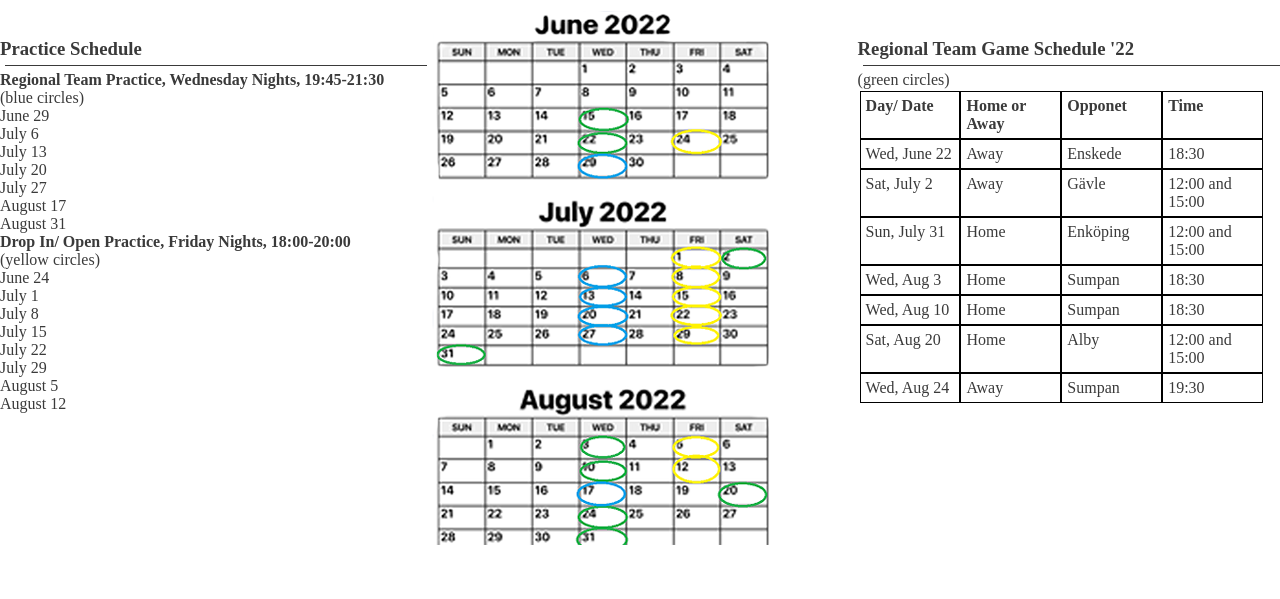
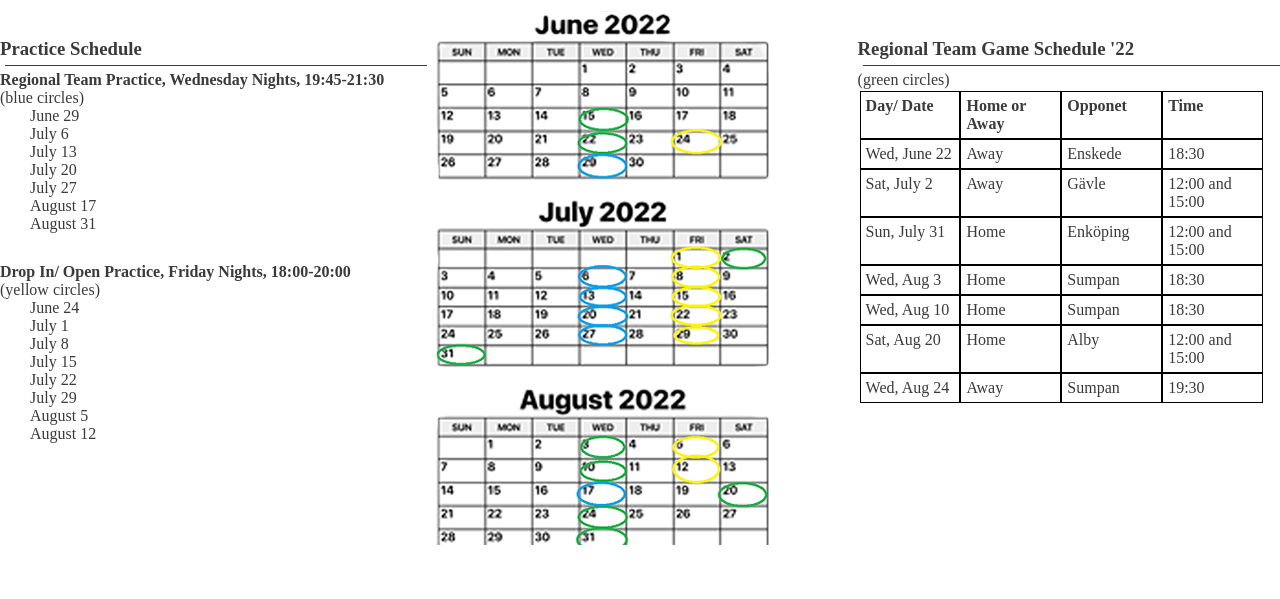
Before and after one commit to Erik1007/Bombers-Baseball, a plain HTML site: page schedule.html in a window 1280 px wide. Shown: the part 167-766 px from the top of the page. Drawn offline with Linux system fonts and the light colour scheme.

Commit message:
add style to schedule page, cleaned up logo pic on index page and worked on internal links between pages

```diff
--- a/assets/css/style.css
+++ b/assets/css/style.css
@@ -253,6 +253,21 @@ hr {
     margin: 5px;
 }
 
+#regional {
+    padding-left: 30px;
+    padding-bottom: 30px;
+    text-decoration: none;
+    list-style-type: none;
+}
+
+#drop {
+    padding-left: 30px;
+    padding-bottom: 30px;
+    text-decoration: none;
+    list-style-type: none;
+
+}
+
 /* schedule left about table */
 
 table {
--- a/schedule.html
+++ b/schedule.html
@@ -29,10 +29,10 @@
                     <a href="schedule.html" class="active">Schedule</a>
                 </li>
                 <li>
-                    <a href="index.html">Find Us</a>
+                    <a href="#find-us">Find Us</a>
                 </li>
                 <li>
-                    <a href="index.html">About Us</a>
+                    <a href="#about-us">About Us</a>
                 </li>
                 <li>
                     <a href="index.html">Home</a>
@@ -50,7 +50,7 @@
             <div>
                 <h4>Regional Team Practice, Wednesday Nights, 19:45-21:30</h4>
                 <p>(blue circles)</p>
-                <ul>
+                <ul id="regional">
                     <li>June 29</li>
                     <li>July 6</li>
                     <li>July 13</li>
@@ -63,7 +63,7 @@
             <div>
                 <h4>Drop In/ Open Practice, Friday Nights, 18:00-20:00 </h4>
                 <p>(yellow circles)</p>
-                <ul>
+                <ul id="drop">
                     <li>June 24</li>
                     <li>July 1</li>
                     <li>July 8</li>
```
Also changed, not shown: index.html (+2 -2 lines), assets/images/hero-logo.png.
